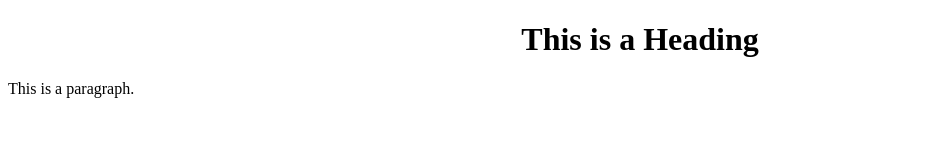
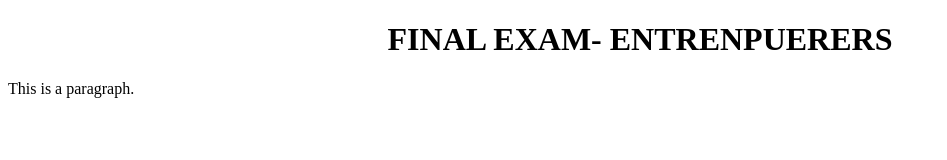
Before and after one commit to tesheni/Images_Positioning_Activity, a plain HTML site: page index.html in a window 1280 px wide. Shown: the whole page, without its empty margins (0-947 px from the left). Drawn offline with Linux system fonts and the light colour scheme.

Commit message:
Update index.html

```diff
--- a/index.html
+++ b/index.html
@@ -5,7 +5,7 @@
 </head>
 <body>
 
-<center><h1>This is a Heading</h1> </center>
+<center><h1>FINAL EXAM- ENTRENPUERERS</h1> </center>
 <p>This is a paragraph.</p>
 
 </body>
```
